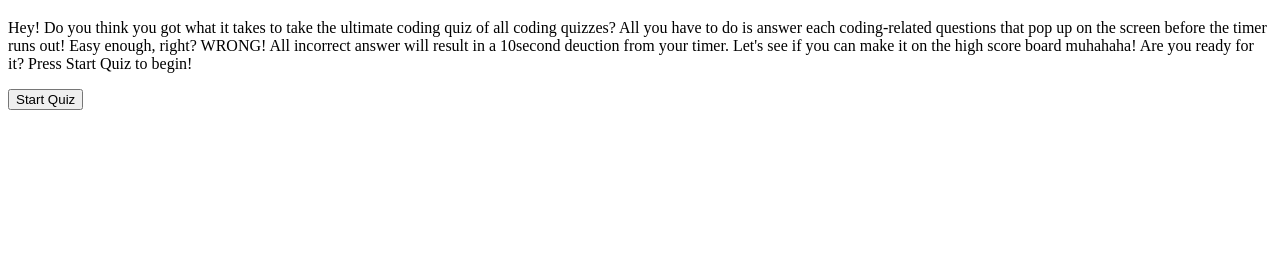
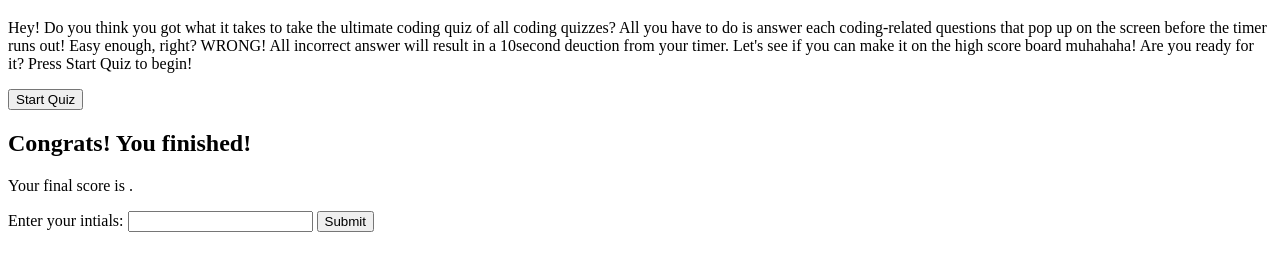
Before and after one commit to esanchez8k/challenge04-WebAPIs, a plain HTML site: page index.html in a window 1280 px wide. Shown: the part 108-378 px from the top of the page. Drawn offline with Linux system fonts and the light colour scheme.

Commit message:
added more HTML divs for questions and ending screen

```diff
--- a/index.html
+++ b/index.html
@@ -19,7 +19,7 @@
              <div id="timer">Time: <span id="time">0</span></div>
         </nav>
         <!-- inner div for changing content-->
-        <div>
+        <div class="inner-container">
             <!-- quiz intro/start quiz button -->
             <header id= "page-intro" class="page-intro">
                 <h1> The Ultimate Coding Quiz </h1>
@@ -34,8 +34,22 @@
                 <button id="start-button"> Start Quiz </button>
             </header>
             <!-- main content/quiz content -->
-            <main class="questions">
+            <main>
 
+            <div class="question-container" class="hide">
+                <h2 id="question"></h2>
+                <div id="answer-choices" class="answer-choices"></div>
+
+            </div>
+
+            <div id="end-screen" clas="hide">
+                <h2> Congrats! You finished!</h2>
+                <p> Your final score is <span id="final-score"></span>.</p>
+                <p>
+                    Enter your intials: <input type="text" id="initials" max="3" />
+                    <button id="submit">Submit</button>
+                </p>
+            </div>
             </main>
         </div>
     </div>
```
